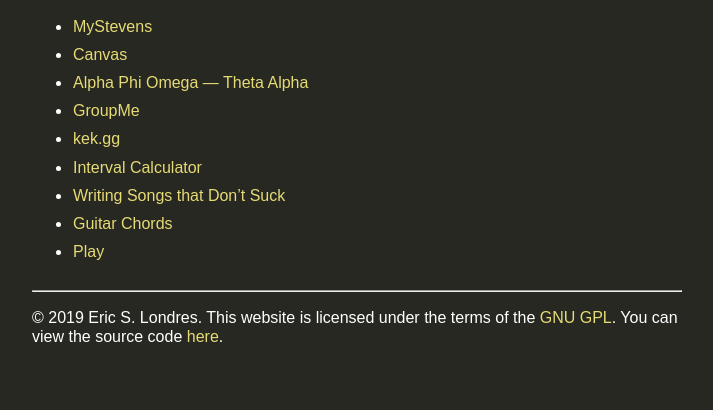
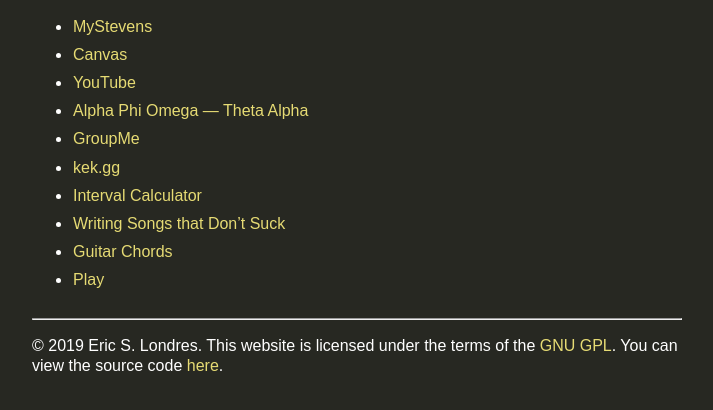
Before and after one commit to slondr/slondr.gitlab.io, a Jekyll site: the page built from favorites.md, in a window 1280 px wide, cut to the strip 238-648 px from the top of the page. Shown: the whole strip, without its empty margins (283-996 px from the left). Built offline with Jekyll 4.4.1, drawn with Linux system fonts in a browser that asks for light colours; a script that is not in the unit is left out.

Commit message:
added yt link

```diff
--- a/_data/favorites.yml
+++ b/_data/favorites.yml
@@ -2,6 +2,8 @@
   link: https://my.stevens.edu/
 - title: Canvas
   link: https://sit.instructure.com/
+- title: YouTube
+  link: https://youtube.com
 - title: Alpha Phi Omega — Theta Alpha
   link: https://apota.org/
 - title: GroupMe
```
